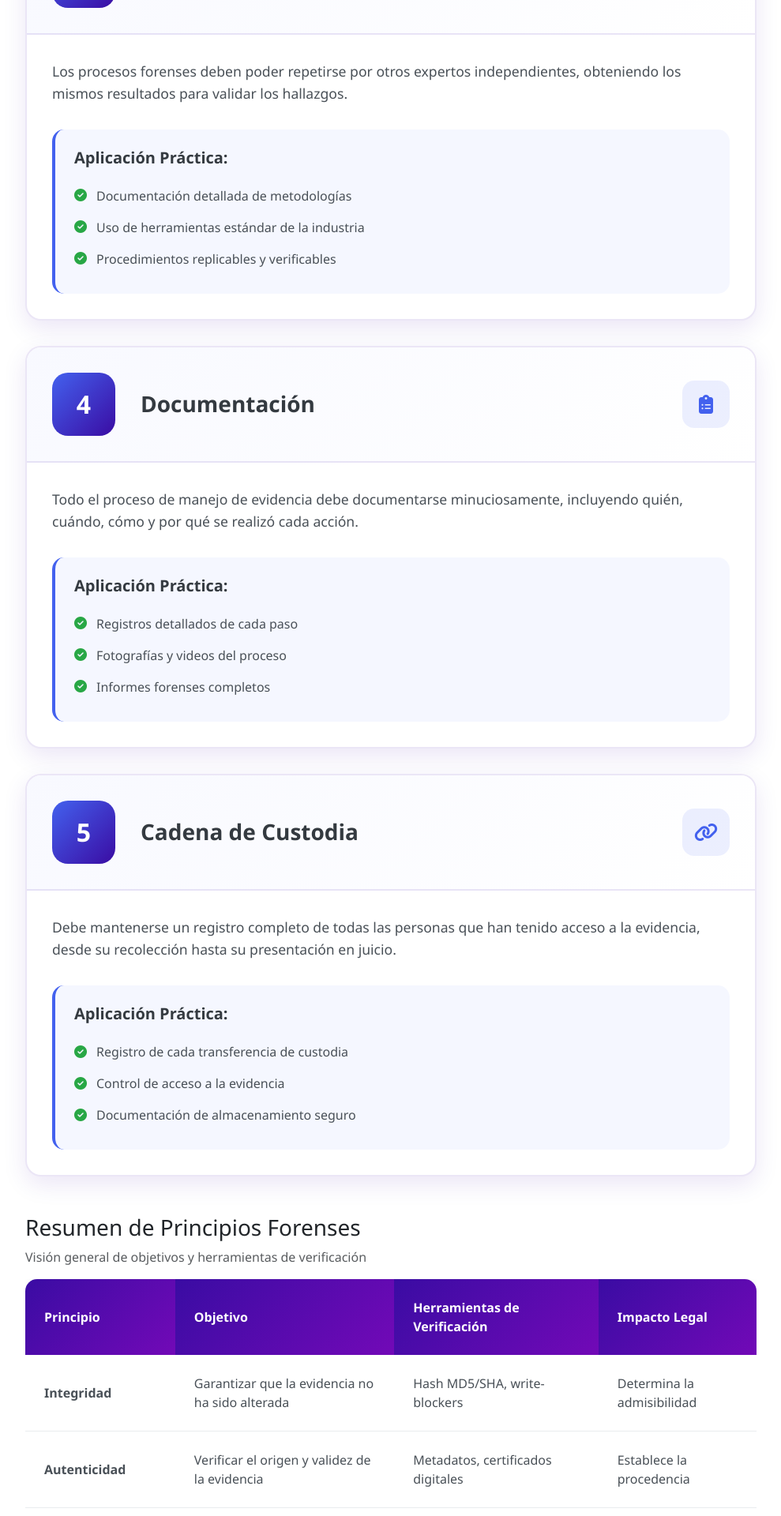
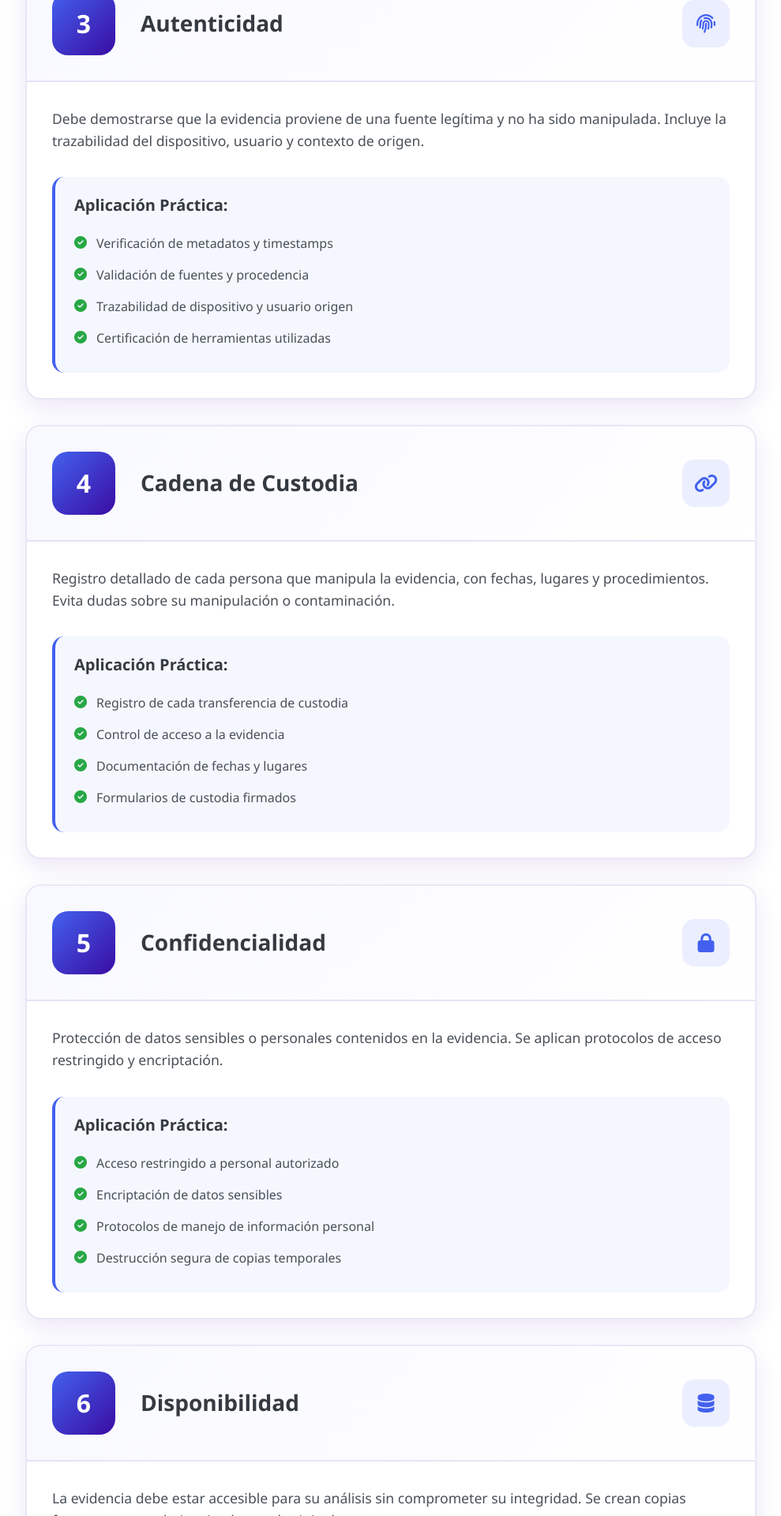
Before and after one commit to AlexCamilo12/digital-evidence-analisys, a Flask app: page /principios in a window 1280 px wide. Shown: the part 2080-4000 px from the top of the page at 79% size, without its empty margins (145-1134 px from the left). Run offline with Flask 3, Linux system fonts and the light colour scheme.

Commit message:
ponencia

```diff
--- a/templates/caso.html
+++ b/templates/caso.html
@@ -49,8 +49,7 @@
                                     El Comando Conjunto Cibernético del Ejército Nacional reporta actividad sospechosa
                                     en el Sistema Integrado de Comando y Control (SICC). Se detectan accesos no autorizados
                                     a información clasificada sobre operaciones contra grupos armados organizados y
-                                    despliegues tácticos en zonas de conflicto. La infiltración al sistema comenzó hace 96 horas
-                                    durante operaciones especiales en la región del Catatumbo.
+                                    despliegues tácticos en zonas de conflicto.
                                 </p>
                             </div>
                         </div>
--- a/templates/principios.html
+++ b/templates/principios.html
@@ -9,9 +9,6 @@
         <div class="row align-items-center min-vh-80">
             <div class="col-lg-8 mx-auto text-center">
                 <div class="hero-content">
-                    <div class="badge-container mb-4">
-                        <span class="hero-badge">⚖️ Fundamentos Éticos</span>
-                    </div>
                     <h1 class="hero-title">
                         <span class="gradient-text">Principios de la Evidencia Digital</span>
                     </h1>
@@ -46,143 +43,153 @@
 
                 <!-- Lista de Principios -->
                 <div class="principles-list">
-                    {% for principio in [
-                        {
-                            "number": "1",
-                            "title": "Integridad",
-                            "description": "La evidencia digital debe mantenerse inalterada durante todo el proceso de recolección, análisis y presentación. Cualquier modificación debe documentarse completamente.",
-                            "icon": "fas fa-shield-alt",
-                            "applications": [
-                                "Uso de funciones hash para verificar integridad",
-                                "Documentación de todo el proceso",
-                                "Manejo con herramientas forenses validadas"
-                            ]
-                        },
-                        {
-                            "number": "2",
-                            "title": "Autenticidad",
-                            "description": "Debe poder verificarse que la evidencia es genuina y proviene de la fuente declarada. Esto incluye validar la procedencia y la no alteración de los datos.",
-                            "icon": "fas fa-fingerprint",
-                            "applications": [
-                                "Verificación de metadatos",
-                                "Validación de fuentes y procedencia",
-                                "Certificación de herramientas utilizadas"
-                            ]
-                        },
-                        {
-                            "number": "3",
-                            "title": "Repetibilidad",
-                            "description": "Los procesos forenses deben poder repetirse por otros expertos independientes, obteniendo los mismos resultados para validar los hallazgos.",
-                            "icon": "fas fa-redo",
-                            "applications": [
-                                "Documentación detallada de metodologías",
-                                "Uso de herramientas estándar de la industria",
-                                "Procedimientos replicables y verificables"
-                            ]
-                        },
-                        {
-                            "number": "4",
-                            "title": "Documentación",
-                            "description": "Todo el proceso de manejo de evidencia debe documentarse minuciosamente, incluyendo quién, cuándo, cómo y por qué se realizó cada acción.",
-                            "icon": "fas fa-clipboard-list",
-                            "applications": [
-                                "Registros detallados de cada paso",
-                                "Fotografías y videos del proceso",
-                                "Informes forenses completos"
-                            ]
-                        },
-                        {
-                            "number": "5",
-                            "title": "Cadena de Custodia",
-                            "description": "Debe mantenerse un registro completo de todas las personas que han tenido acceso a la evidencia, desde su recolección hasta su presentación en juicio.",
-                            "icon": "fas fa-link",
-                            "applications": [
-                                "Registro de cada transferencia de custodia",
-                                "Control de acceso a la evidencia",
-                                "Documentación de almacenamiento seguro"
-                            ]
-                        }
-                    ] %}
+                    <!-- Principio 1: Legalidad -->
                     <div class="principle-card">
                         <div class="principle-header">
-                            <div class="principle-number">
-                                {{ principio.number }}
-                            </div>
+                            <div class="principle-number">1</div>
                             <div class="principle-title">
-                                <h3>{{ principio.title }}</h3>
+                                <h3>Legalidad</h3>
                                 <div class="principle-icon">
-                                    <i class="{{ principio.icon }}"></i>
+                                    <i class="fas fa-gavel"></i>
                                 </div>
                             </div>
                         </div>
                         <div class="principle-body">
-                            <p class="principle-description">{{ principio.description }}</p>
+                            <p class="principle-description">Toda acción sobre evidencia digital debe estar respaldada por normas legales y respetar derechos fundamentales. La obtención debe contar con autorización judicial o estar dentro de excepciones legales.</p>
                             <div class="principle-applications">
                                 <h5>Aplicación Práctica:</h5>
                                 <ul>
-                                    {% for app in principio.applications %}
-                                    <li>
-                                        <i class="fas fa-check-circle"></i>
-                                        {{ app }}
-                                    </li>
-                                    {% endfor %}
+                                    <li><i class="fas fa-check-circle"></i>Autorización judicial para obtención de evidencia</li>
+                                    <li><i class="fas fa-check-circle"></i>Respeto a derechos fundamentales y privacidad</li>
+                                    <li><i class="fas fa-check-circle"></i>Cumplimiento de normativas locales e internacionales</li>
+                                    <li><i class="fas fa-check-circle"></i>Documentación de bases legales para cada acción</li>
                                 </ul>
                             </div>
                         </div>
                     </div>
-                    {% endfor %}
-                </div>
 
-                <!-- Tabla Resumen -->
-                <div class="content-card mt-5">
-                    <div class="card-header">
-                        <h3>Resumen de Principios Forenses</h3>
-                        <p class="text-muted">Visión general de objetivos y herramientas de verificación</p>
+                    <!-- Principio 2: Integridad -->
+                    <div class="principle-card">
+                        <div class="principle-header">
+                            <div class="principle-number">2</div>
+                            <div class="principle-title">
+                                <h3>Integridad</h3>
+                                <div class="principle-icon">
+                                    <i class="fas fa-shield-alt"></i>
+                                </div>
+                            </div>
+                        </div>
+                        <div class="principle-body">
+                            <p class="principle-description">La evidencia debe mantenerse intacta desde su recolección hasta su presentación. Se utilizan técnicas como el hashing para verificar que no ha sido alterada.</p>
+                            <div class="principle-applications">
+                                <h5>Aplicación Práctica:</h5>
+                                <ul>
+                                    <li><i class="fas fa-check-circle"></i>Uso de funciones hash (MD5, SHA) para verificación</li>
+                                    <li><i class="fas fa-check-circle"></i>Write-blockers para prevención de alteraciones</li>
+                                    <li><i class="fas fa-check-circle"></i>Documentación de estado original</li>
+                                    <li><i class="fas fa-check-circle"></i>Verificación periódica de integridad</li>
+                                </ul>
+                            </div>
+                        </div>
                     </div>
-                    <div class="card-body">
-                        <div class="table-responsive">
-                            <table class="principles-table">
-                                <thead>
-                                    <tr>
-                                        <th>Principio</th>
-                                        <th>Objetivo</th>
-                                        <th>Herramientas de Verificación</th>
-                                        <th>Impacto Legal</th>
-                                    </tr>
-                                </thead>
-                                <tbody>
-                                    <tr>
-                                        <td><strong>Integridad</strong></td>
-                                        <td>Garantizar que la evidencia no ha sido alterada</td>
-                                        <td>Hash MD5/SHA, write-blockers</td>
-                                        <td>Determina la admisibilidad</td>
-                                    </tr>
-                                    <tr>
-                                        <td><strong>Autenticidad</strong></td>
-                                        <td>Verificar el origen y validez de la evidencia</td>
-                                        <td>Metadatos, certificados digitales</td>
-                                        <td>Establece la procedencia</td>
-                                    </tr>
-                                    <tr>
-                                        <td><strong>Repetibilidad</strong></td>
-                                        <td>Permitir la verificación independiente</td>
-                                        <td>Documentación, herramientas estándar</td>
-                                        <td>Fortalece la credibilidad</td>
-                                    </tr>
-                                    <tr>
-                                        <td><strong>Documentación</strong></td>
-                                        <td>Registrar todo el proceso forense</td>
-                                        <td>Informes, fotografías, logs</td>
-                                        <td>Proporciona transparencia</td>
-                                    </tr>
-                                    <tr>
-                                        <td><strong>Cadena de Custodia</strong></td>
-                                        <td>Rastrear el manejo de la evidencia</td>
-                                        <td>Formularios de custodia, registros</td>
-                                        <td>Garantiza la trazabilidad</td>
-                                    </tr>
-                                </tbody>
-                            </table>
+
+                    <!-- Principio 3: Autenticidad -->
+                    <div class="principle-card">
+                        <div class="principle-header">
+                            <div class="principle-number">3</div>
+                            <div class="principle-title">
+                                <h3>Autenticidad</h3>
+                                <div class="principle-icon">
+                                    <i class="fas fa-fingerprint"></i>
+                                </div>
+                            </div>
+                        </div>
+                        <div class="principle-body">
+                            <p class="principle-description">Debe demostrarse que la evidencia proviene de una fuente legítima y no ha sido manipulada. Incluye la trazabilidad del dispositivo, usuario y contexto de origen.</p>
+                            <div class="principle-applications">
+                                <h5>Aplicación Práctica:</h5>
+                                <ul>
+                                    <li><i class="fas fa-check-circle"></i>Verificación de metadatos y timestamps</li>
+                                    <li><i class="fas fa-check-circle"></i>Validación de fuentes y procedencia</li>
+                                    <li><i class="fas fa-check-circle"></i>Trazabilidad de dispositivo y usuario origen</li>
+                                    <li><i class="fas fa-check-circle"></i>Certificación de herramientas utilizadas</li>
+                                </ul>
+                            </div>
+                        </div>
+                    </div>
+
+                    <!-- Principio 4: Cadena de Custodia -->
+                    <div class="principle-card">
+                        <div class="principle-header">
+                            <div class="principle-number">4</div>
+                            <div class="principle-title">
+                                <h3>Cadena de Custodia</h3>
+                                <div class="principle-icon">
+                                    <i class="fas fa-link"></i>
+                                </div>
+                            </div>
+                        </div>
+                        <div class="principle-body">
+                            <p class="principle-description">Registro detallado de cada persona que manipula la evidencia, con fechas, lugares y procedimientos. Evita dudas sobre su manipulación o contaminación.</p>
+                            <div class="principle-applications">
+                                <h5>Aplicación Práctica:</h5>
+                                <ul>
+                                    <li><i class="fas fa-check-circle"></i>Registro de cada transferencia de custodia</li>
+                                    <li><i class="fas fa-check-circle"></i>Control de acceso a la evidencia</li>
+                                    <li><i class="fas fa-check-circle"></i>Documentación de fechas y lugares</li>
+                                    <li><i class="fas fa-check-circle"></i>Formularios de custodia firmados</li>
+                                </ul>
+                            </div>
+                        </div>
+                    </div>
+
+                    <!-- Principio 5: Confidencialidad -->
+                    <div class="principle-card">
+                        <div class="principle-header">
+                            <div class="principle-number">5</div>
+                            <div class="principle-title">
+                                <h3>Confidencialidad</h3>
+                                <div class="principle-icon">
+                                    <i class="fas fa-lock"></i>
+                                </div>
+                            </div>
+                        </div>
+                        <div class="principle-body">
+                            <p class="principle-description">Protección de datos sensibles o personales contenidos en la evidencia. Se aplican protocolos de acceso restringido y encriptación.</p>
+                            <div class="principle-applications">
+                                <h5>Aplicación Práctica:</h5>
+                                <ul>
+                                    <li><i class="fas fa-check-circle"></i>Acceso restringido a personal autorizado</li>
+                                    <li><i class="fas fa-check-circle"></i>Encriptación de datos sensibles</li>
+                                    <li><i class="fas fa-check-circle"></i>Protocolos de manejo de información personal</li>
+                                    <li><i class="fas fa-check-circle"></i>Destrucción segura de copias temporales</li>
+                                </ul>
+                            </div>
+                        </div>
+                    </div>
+
+                    <!-- Principio 6: Disponibilidad -->
+                    <div class="principle-card">
+                        <div class="principle-header">
+                            <div class="principle-number">6</div>
+                            <div class="principle-title">
+                                <h3>Disponibilidad</h3>
+                                <div class="principle-icon">
+                                    <i class="fas fa-database"></i>
+                                </div>
+                            </div>
+                        </div>
+                        <div class="principle-body">
+                            <p class="principle-description">La evidencia debe estar accesible para su análisis sin comprometer su integridad. Se crean copias forenses para trabajar sin alterar el original.</p>
+                            <div class="principle-applications">
+                                <h5>Aplicación Práctica:</h5>
+                                <ul>
+                                    <li><i class="fas fa-check-circle"></i>Creación de copias forenses bit-a-bit</li>
+                                    <li><i class="fas fa-check-circle"></i>Acceso controlado a evidencia original</li>
+                                    <li><i class="fas fa-check-circle"></i>Sistemas de almacenamiento redundante</li>
+                                    <li><i class="fas fa-check-circle"></i>Protocolos de recuperación ante fallos</li>
+                                </ul>
+                            </div>
                         </div>
                     </div>
                 </div>
```
Also changed, not shown: templates/evidencia.html (+83 -121 lines), templates/index.html (+7 -19 lines), templates/tipos.html (+70 -35 lines).
